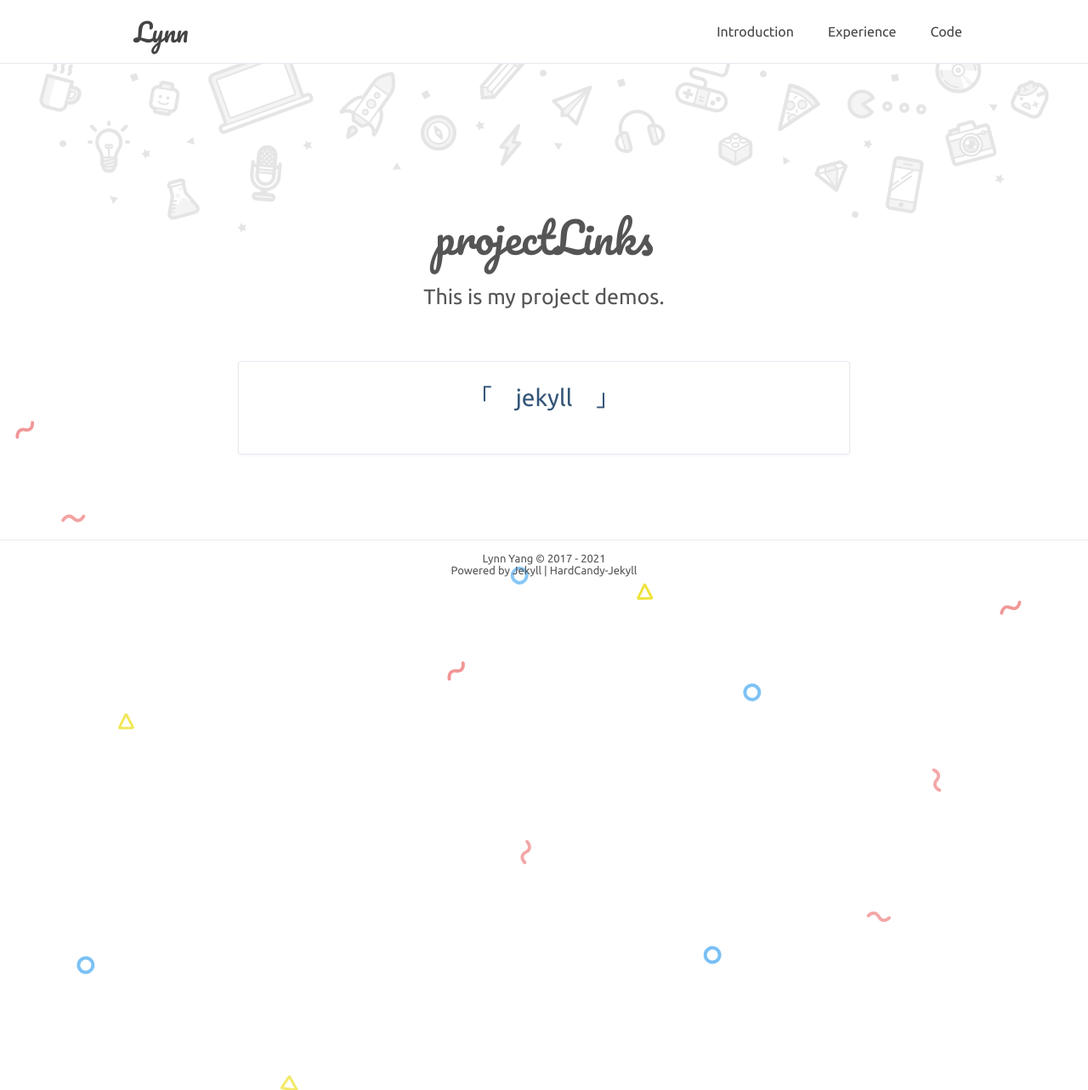
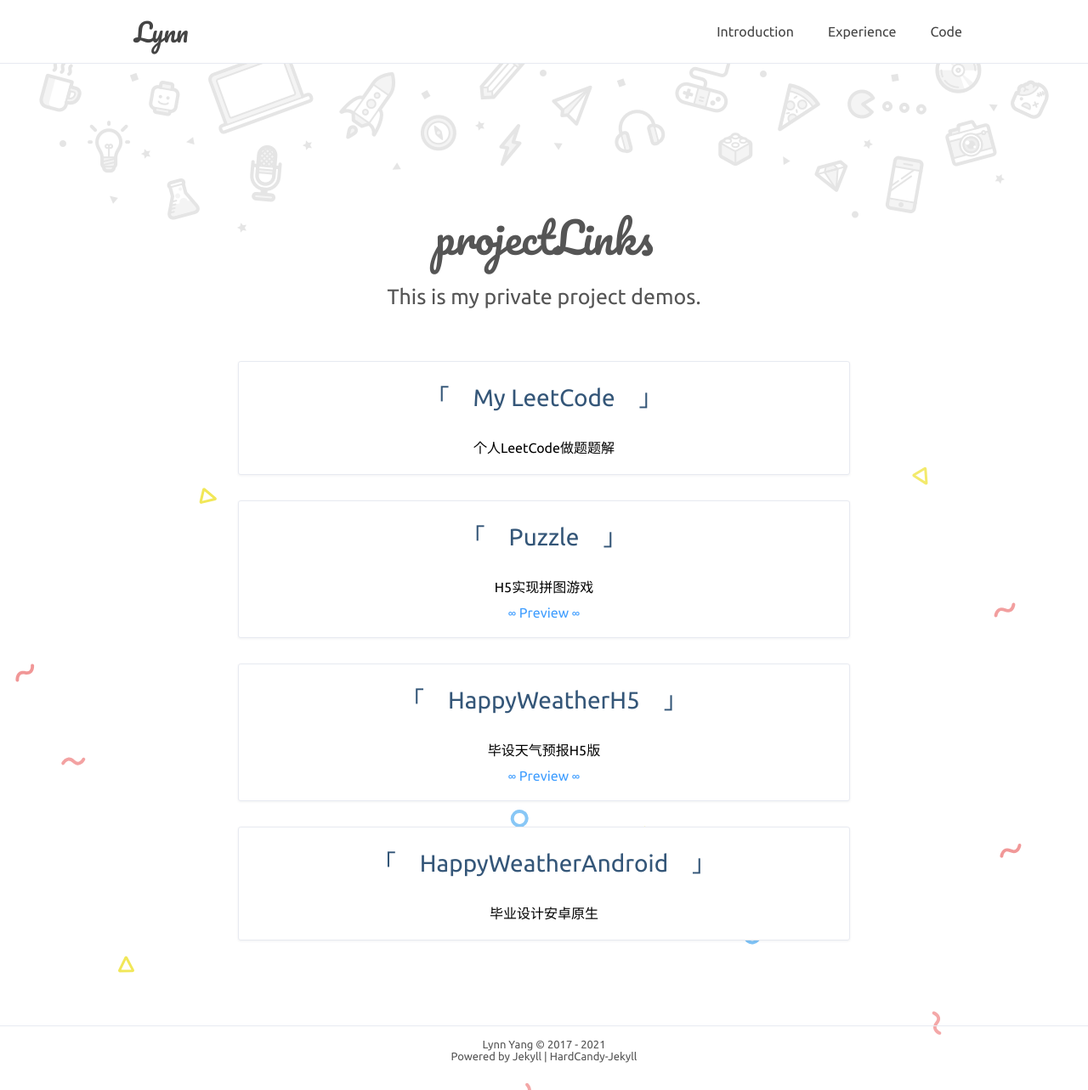
Before and after one commit to miss1/miss1.github.io, a Jekyll site: the page built from codeLink/index.html, in a window 1280 px wide. Shown: the whole page at 85% size. Built offline with Jekyll 4.4.1, drawn with Linux system fonts in a browser that asks for light colours; comment, search, counter and statistics services are not loaded.

Commit message:
update blog web

```diff
--- a/_config.yml
+++ b/_config.yml
@@ -39,9 +39,12 @@ highlighter: rouge
 # 代码高亮主题使用pygments主题: autumn\ default\ emacs\ friendly\ manni\ murphy\ pastie\ perldoc\ tango 任选一个你喜欢的主题名称填在下面的单引号中
 pygmentsTheme: 'default'
 
-# 友情链接
-friends:
-  jekyll: 'https://www.jekyll.com.cn/'
+# Code Demo
+codeDemo:
+  My LeetCode: ['https://github.com/miss1/myLeetCode', '个人LeetCode做题题解']
+  Puzzle: ['https://github.com/miss1/puzzle', 'H5实现拼图游戏', '']
+  HappyWeatherH5: ['https://github.com/miss1/HappyWeatherH5', '毕设天气预报H5版', '']
+  HappyWeatherAndroid: ['https://github.com/miss1/HappyWeather', '毕业设计安卓原生']
 
 # Share : weibo, qq, wechat, tencent, douban, qzone, linkedin, diandian, facebook, twitter, google
 social-share: true
--- a/assets/css/style.css
+++ b/assets/css/style.css
@@ -470,10 +470,19 @@ a{
   -webkit-transition-duration: .5s;
           transition-duration: .5s
 }
-.tag-name a:hover{
+.tag-name a:hover,.tag-link a:hover{
   color: #f15b6c;
   -webkit-transition-duration: .3s;
           transition-duration: .3s
+}
+.tag-link {
+    display: block;
+    margin-top: 10px;
+}
+.tag-link a{
+    color: #409eff;
+    -webkit-transition-duration: .5s;
+            transition-duration: .5s
 }
 .tag-post{
   display: block;
--- a/codeLink/index.html
+++ b/codeLink/index.html
@@ -1,8 +1,8 @@
 ---
 layout: default
-title: 项目链接
+title: Project
 page-title: projectLinks
-home-title: This is my project demos.
+home-title: This is my private project demos.
 description:
 ---
 
@@ -11,14 +11,17 @@ description:
 <main>
     {% include title.html %}
     <ul class="ex-list">
+      {% for demo in site.codeDemo %}
         <li  class="fadeInUp animated">
-          {% for friend in site.friends %}
-            <span class="tag-name" >
-                <a href="{{ friend[1] }}">「&emsp;{{ friend[0] }}&emsp;」</a>
-            </span>
-                </br>
-          {% endfor %}
+            <span class="tag-name" ><a href="{{ demo[1][0] }}">「&emsp;{{ demo[0] }}&emsp;」</a></span>
+            </br>
+            <span>{{demo[1][1]}}</span>
+            {% if demo[1][2] %}
+            </br>
+            <span class="tag-link"><a href="{{demo[1][2]}}" target="_blank">∞ Preview ∞</a></span>
+            {% endif %}
         </li>
+      {% endfor %}
     </ul>
 </main>
 {% include footer.html %}
--- a/experience/index.html
+++ b/experience/index.html
@@ -42,7 +42,11 @@ description:
             <div class="timeANDname">
               <a href="{{ post.url }}"><span class="timeANDname-san"></span><span class="timeANDname-main"><sapn class="timeANDnamemain">
                   {{ post.title }}
-                  <time class="timeline-data" datetime="{{ post.date | date:"%y-%m-%d" }}">{{ post.date | date: "%Y-%m-%d" }}</time>
+                  {% if post.dateEnd %}
+                  <time class="timeline-data" datetime="{{ post.dateStart | date:"%y-%m-%d" }}">{{ post.dateStart | date: "%Y-%m-%d" }}&nbsp;-&nbsp;{{ post.dateEnd | date: "%Y-%m-%d" }}</time>
+                  {% else %}
+                  <time class="timeline-data" datetime="{{ post.dateStart | date:"%y-%m-%d" }}">{{ post.dateStart | date: "%Y-%m-%d" }}&nbsp;-&nbsp;today</time>
+                  {% endif %}
               </sapn></span></a>
             </div>
           {% endfor %}
```
Also changed, not shown: images/lufei.jpg (added), images/panda.jpg (added).
